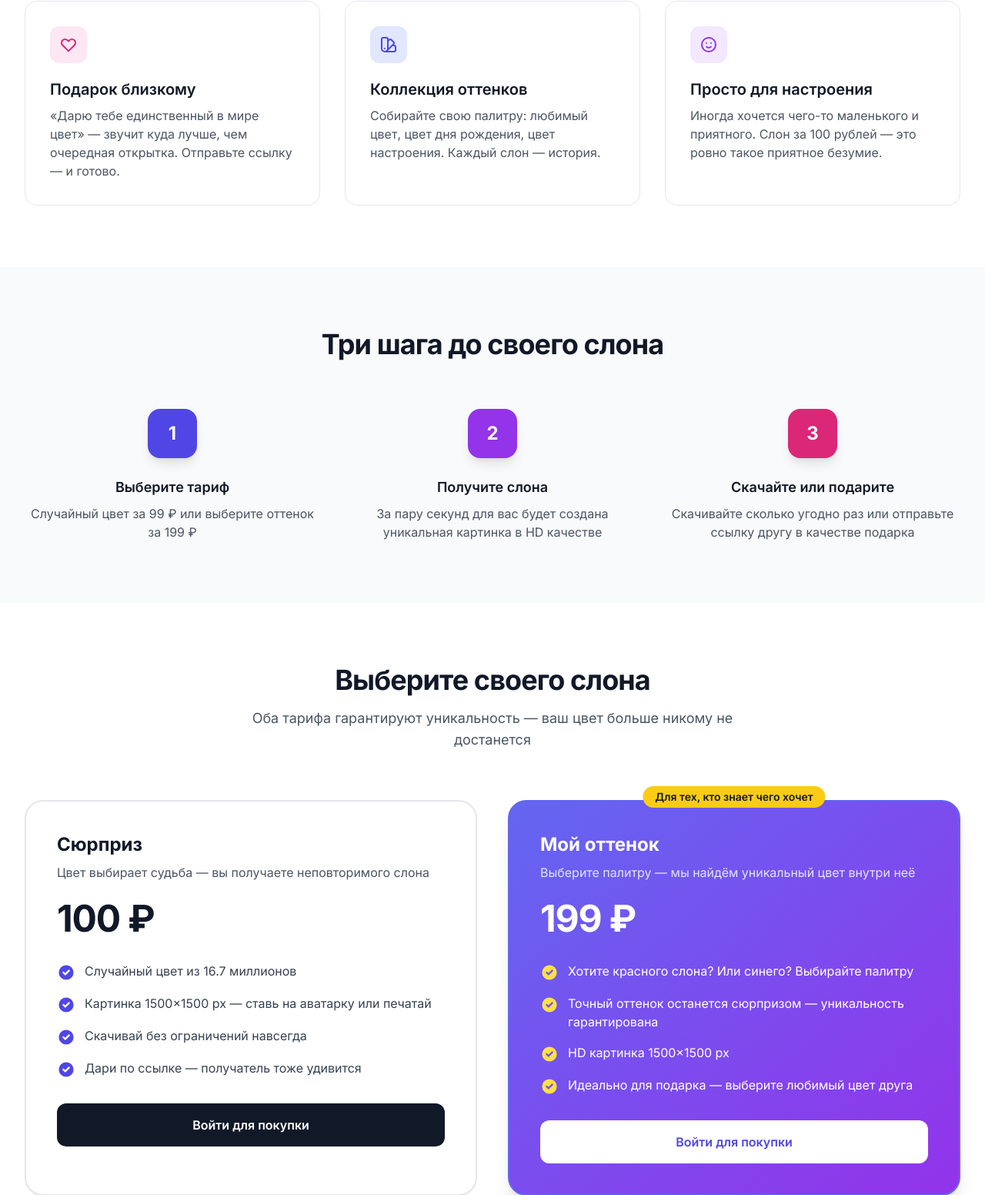
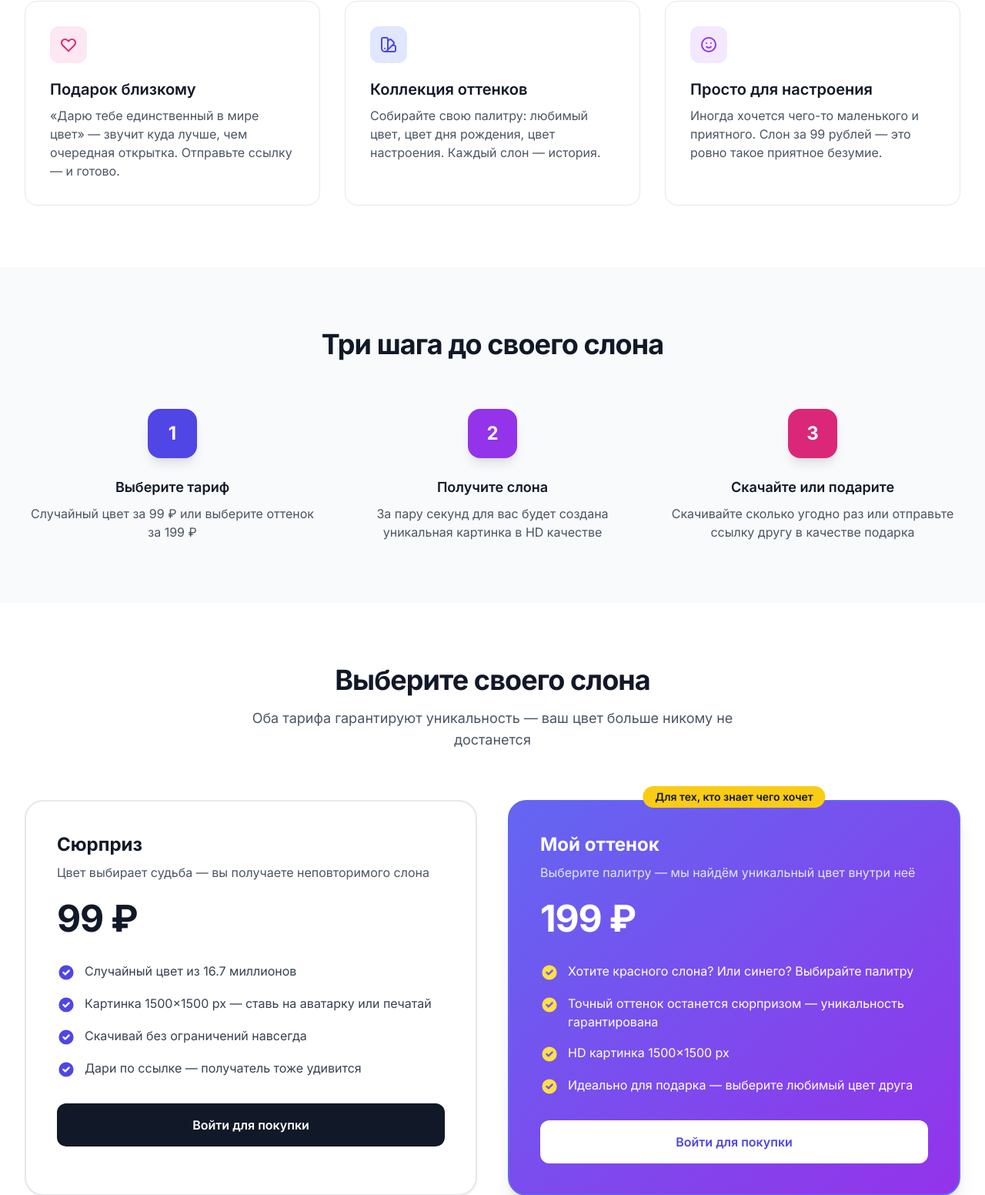
Before and after one commit to DmitriyKurilenko/kupi_slona, a Django app: page / in a window 1280 px wide. Shown: the part 1054-2606 px from the top of the page at 77% size. Run offline with Django 5.2, Linux system fonts and the light colour scheme; parts of the project's set-up code (start-up, migrations or seed data) failed here and were passed over; some libraries are stand-ins or nearby versions.

```diff
--- a/templates/index.html
+++ b/templates/index.html
@@ -94,7 +94,7 @@
                     </svg>
                 </div>
                 <h3 class="mb-2 text-xl font-semibold text-gray-900">Просто для настроения</h3>
-                <p class="text-gray-600">Иногда хочется чего-то маленького и приятного. Слон за 100 рублей — это ровно такое приятное безумие.</p>
+                <p class="text-gray-600">Иногда хочется чего-то маленького и приятного. Слон за 99 рублей — это ровно такое приятное безумие.</p>
             </div>
         </div>
     </div>
@@ -148,7 +148,7 @@
                     <h3 class="text-2xl font-bold text-gray-900">Сюрприз</h3>
                     <p class="mt-2 text-gray-600">Цвет выбирает судьба — вы получаете неповторимого слона</p>
                     <div class="mt-6">
-                        <span class="text-5xl font-bold tracking-tight text-gray-900">100 ₽</span>
+                        <span class="text-5xl font-bold tracking-tight text-gray-900">99 ₽</span>
                     </div>
                 </div>
 
```
Also changed, not shown: 2 other files.
